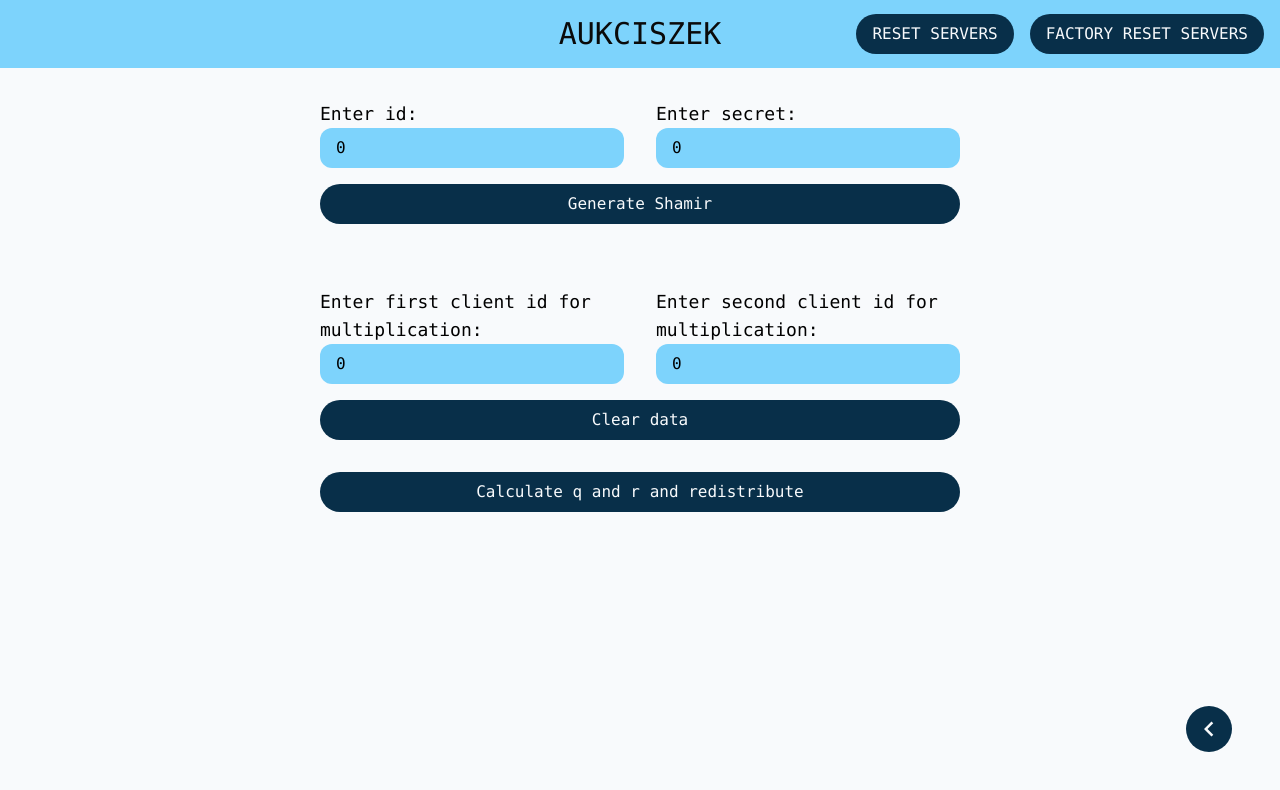
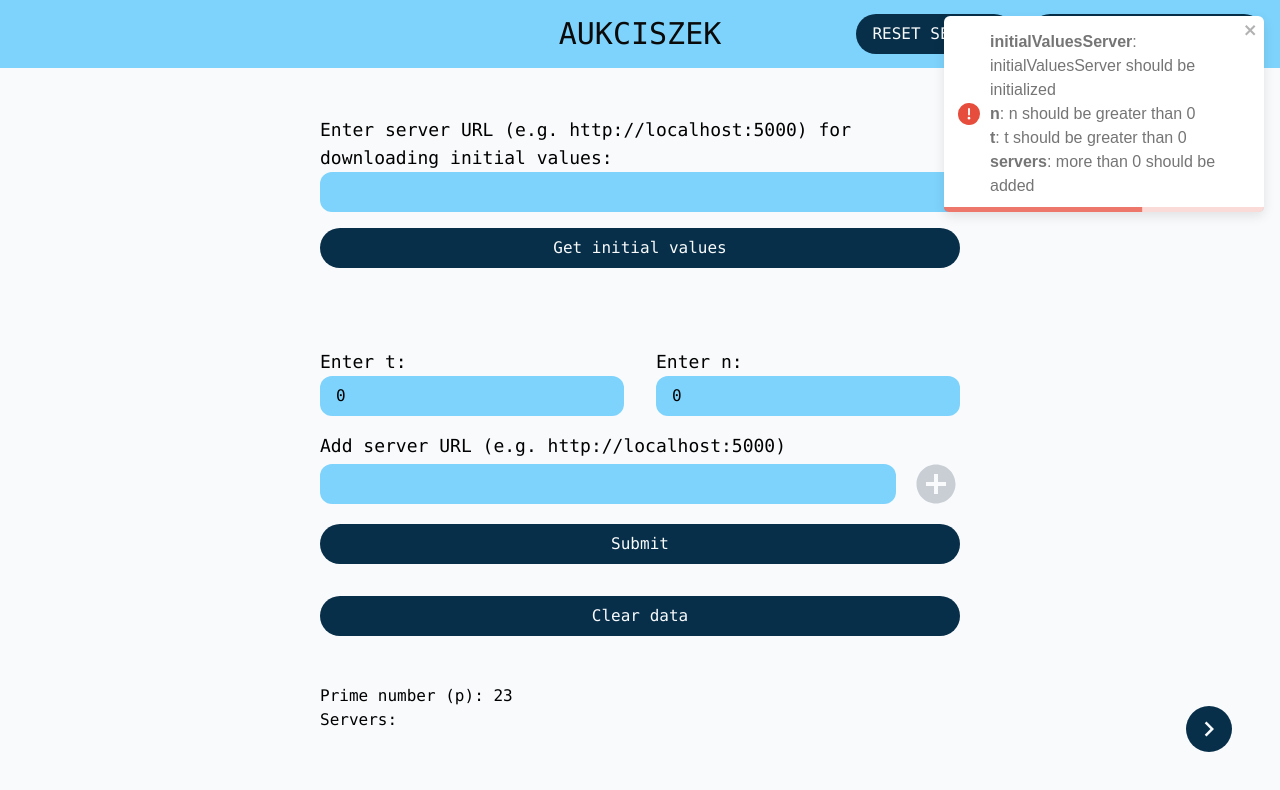
Before and after one commit to Aukciszek/client, a Next.js app: page / in a window 1280 px wide. Both pictures are taken after a click on the button 1209 px from the left and 729 px from the top of the page. Shown: the top 790 px of the page. Built offline with nearby package versions, Linux system fonts and the light colour scheme.

Commit message:
Added navigation validation

```diff
--- a/components/serverSetup/helpers.ts
+++ b/components/serverSetup/helpers.ts
@@ -1,10 +1,11 @@
-import type { SetNumber, SetStringArray } from '@/app/interface';
+import type { SetBoolean, SetNumber, SetStringArray } from '@/app/interface';
 import { toast } from 'react-toastify';
 
 export const getInitialValues = async (
   setT: SetNumber,
   setN: SetNumber,
   setServers: SetStringArray,
+  setIsValuesServerInitialized: SetBoolean,
   initialValuesServer: string,
 ): Promise<void> => {
   await fetch(`${initialValuesServer}/api/initial-values`)
@@ -12,11 +13,13 @@ export const getInitialValues = async (
       const data = await res.json();
       if (!res.ok) {
         toast.error(data.detail);
+        setIsValuesServerInitialized(false);
       } else {
         setT(data.t);
         setN(data.n);
         setServers(data.parties);
         toast.success(data.result);
+        setIsValuesServerInitialized(true);
       }
     })
     .catch((err) => {
--- a/components/serverSetup/index.tsx
+++ b/components/serverSetup/index.tsx
@@ -6,8 +6,9 @@ import { MdDelete, MdNavigateNext } from 'react-icons/md';
 import { sendInitialData } from '../actions';
 import { PRIME_NUMBER } from '@/app/constants';
 import { getInitialValues } from './helpers';
-import type { MainSettersWithStep } from '@/app/interface';
+import type { MainSettersWithStep, SetBoolean } from '@/app/interface';
 import Button from '../ui/button';
+import { toast } from 'react-toastify';
 
 export default function ServerSetup({
   t,
@@ -20,6 +21,10 @@ export default function ServerSetup({
 }: MainSettersWithStep) {
   const [initialValuesServer, setInitialValuesServer] = useState<string>('');
   const [currentServer, setCurrentServer] = useState<string>('');
+  const [
+    isInitialValuesServerInitialized,
+    setIsInitialValuesServerInitialized,
+  ] = useState<boolean>(false);
 
   const sendInitialDataWithServers = sendInitialData.bind(null, servers);
 
@@ -36,7 +41,13 @@ export default function ServerSetup({
   };
 
   const handleGetInitialValues = () => {
-    getInitialValues(setT, setN, setServers, initialValuesServer);
+    getInitialValues(
+      setT,
+      setN,
+      setServers,
+      setIsInitialValuesServerInitialized,
+      initialValuesServer,
+    );
   };
 
   const handleClearData = () => {
@@ -44,6 +55,59 @@ export default function ServerSetup({
     setN(0);
     setServers([]);
     setCurrentServer('');
+  };
+
+  const handleCheckInputs = (
+    t: number,
+    n: number,
+    servers: string[],
+    isInitialValuesServerInitialized: boolean,
+    setFirstStep: SetBoolean,
+  ) => {
+    const messageQSuccess: [string, string][] = [];
+    const messageQError: [string, string][] = [];
+
+    if (!isInitialValuesServerInitialized) {
+      messageQError.push([
+        'initialValuesServer',
+        'initialValuesServer should be initialized',
+      ]);
+    }
+    if (n == 0) {
+      messageQError.push(['n', 'n should be greater than 0']);
+    }
+    if (t > n) {
+      messageQError.push(['t > n', 't should not be greater than n']);
+    }
+    if (t == 0) {
+      messageQError.push(['t', 't should be greater than 0']);
+    }
+    if (servers.length == 0) {
+      messageQError.push(['servers', 'more than 0 should be added']);
+    }
+    if (messageQError.length !== 0) {
+      toast.error(
+        <div>
+          {messageQError.map(([title, message]) => (
+            <p key={title}>
+              <span className='font-bold'>{title}</span>: {message}
+            </p>
+          ))}
+        </div>,
+      );
+    } else {
+      messageQSuccess.push(['Success', 'All inputs are correct']);
+      toast.success(
+        <div>
+          {messageQSuccess.map(([title, message]) => (
+            <p key={title}>
+              <span className='font-bold'>{title}</span>: {message}
+            </p>
+          ))}
+        </div>,
+      );
+      setFirstStep(false);
+    }
   };
 
   return (
@@ -132,7 +196,15 @@ export default function ServerSetup({
       </form>
       <button
         type='button'
-        onClick={() => setFirstStep(false)}
+        onClick={() =>
+          handleCheckInputs(
+            t,
+            n,
+            servers,
+            isInitialValuesServerInitialized,
+            setFirstStep,
+          )
+        }
         className='fixed right-12 bottom-12 p-2 text-3xl bg-sky-950 text-slate-50 rounded-full'
       >
         <MdNavigateNext />
```
